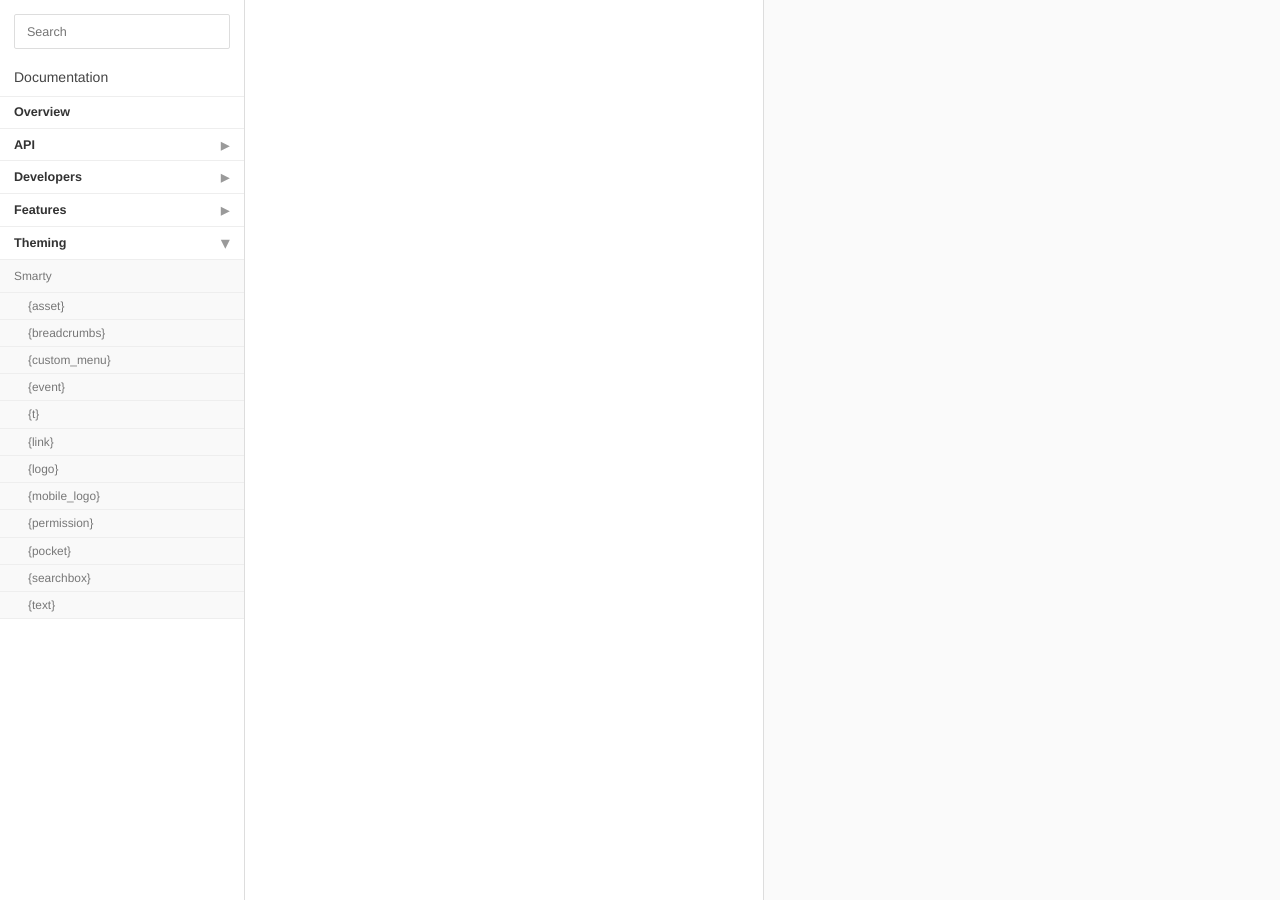
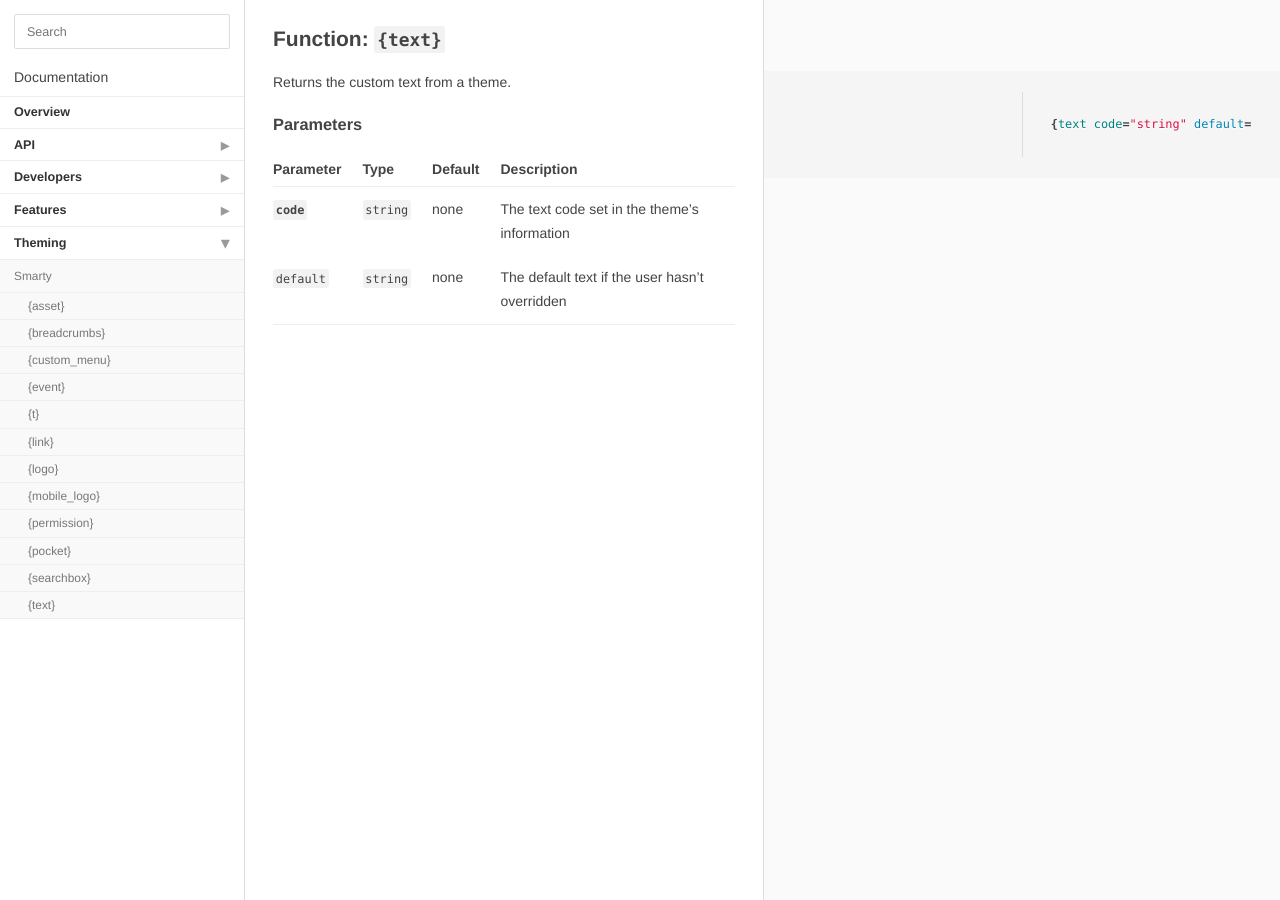
Before and after one commit to hgtonight/vanilladocs, a Jekyll site: the page built from theming/smarty/text.md, in a window 1280 px wide. Built offline with Jekyll 4.4.1, drawn with Linux system fonts in a browser that asks for light colours; Markdown is read by kramdown in place of the engine named in the settings.

Commit message:
Add {text} docs

````diff
--- a/theming/smarty/text.md
+++ b/theming/smarty/text.md
@@ -3,3 +3,18 @@ title: "{text}"
 layout: page
 categories: ["Theming", "Smarty"]
 ---
+
+## Function: `{text}`
+
+```smarty
+{text code="string" default="string"}
+```
+
+Returns the custom text from a theme.
+
+### Parameters
+
+Parameter   | Type      | Default   | Description
+---         | ---       | ---       | ---
+__`code`__  | `string`  | none      | The text code set in the theme's information
+`default`   | `string`  | none      | The default text if the user hasn't overridden
````
